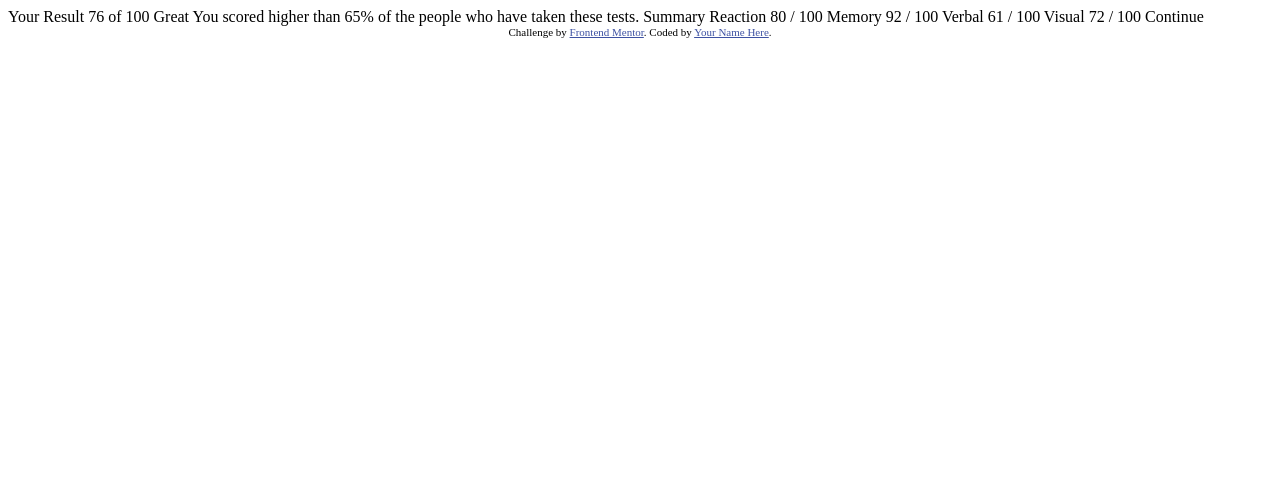
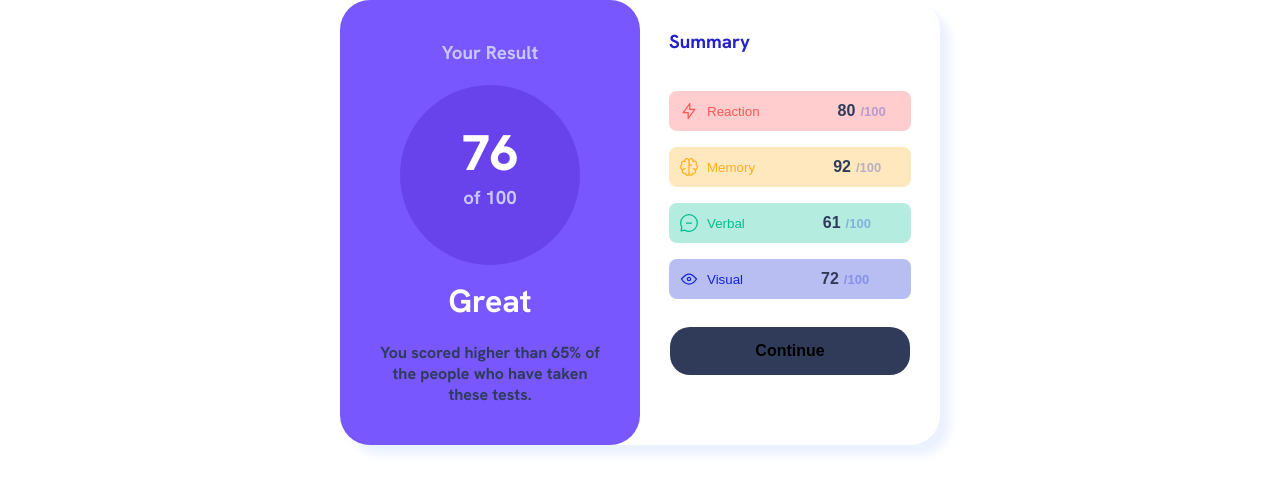
Before and after one commit to Gopihacks/results-summary-components, a plain HTML site: page index.html in a window 1280 px wide. Drawn offline with Linux system fonts and the light colour scheme.

Commit message:
Project upload

```diff
--- a/index.html
+++ b/index.html
@@ -6,42 +6,37 @@
 
   <link rel="icon" type="image/png" sizes="32x32" href="./assets/images/favicon-32x32.png">
 
-  <title>Frontend Mentor | Results summary component</title>
-
-  <!-- Feel free to remove these styles or customise in your own stylesheet 👍 -->
-  <style>
-    .attribution { font-size: 11px; text-align: center; }
-    .attribution a { color: hsl(228, 45%, 44%); }
-  </style>
+  <title>Results summary component</title>
+  <link rel="stylesheet" href="./style.css"/>
 </head>
 <body>
 
-  Your Result
-  76
-  of 100
-
-  Great
-  You scored higher than 65% of the people who have taken these tests.
-
-  Summary
-
-  Reaction
-  80 / 100
-
-  Memory
-  92 / 100
-
-  Verbal
-  61 / 100
-
-  Visual
-  72 / 100
-
-  Continue
+  <div class="container">
+    <div class="row1">
+      <h3>Your Result</h3>
+      <div class="score">
+        <h2>76</h2>
+        <h3>of 100</h3>
+      </div>
+      <h1> Great</h1>
+      <p>You scored higher than 65% of <br>the people who have taken <br>these tests.</p>
+    </div>
+    <div class="row2">
+      <h3>Summary</h3>
+      <div class="btn">
+        <button><img src="./assets/images/icon-reaction.svg" value="Reaction"/> Reaction<p>80<span>/100</span></p></button>
+        <button><img src="./assets/images/icon-memory.svg"/>Memory<p>92<span>/100</span></p></button>
+        <button><img src="./assets/images/icon-verbal.svg"/>Verbal<p>61<span>/100</span></p></button>
+        <button><img src="./assets/images/icon-visual.svg"/>Visual<p>72<span>/100</span></p></button>
+      </div>
+      <button class="continue">Continue</button>
+    </div>
+  </div>
+  <!--
 
   <div class="attribution">
     Challenge by <a href="https://www.frontendmentor.io?ref=challenge" target="_blank">Frontend Mentor</a>.
     Coded by <a href="#">Your Name Here</a>.
-  </div>
+  </div> -->
 </body>
 </html>
--- /dev/null
+++ b/style.css
@@ -0,0 +1,221 @@
+@import url('https://fonts.googleapis.com/css2?family=Hanken+Grotesk:ital,wght@0,100..900;1,100..900&display=swap');
+
+
+*{
+    padding: 0;
+    margin: 0;
+}
+
+body{
+    font-family: var(--FONT-FAMILY);
+    display: flex;
+    justify-content: center;
+    align-items: center;
+}
+
+
+
+:root{
+    /* PRIMARY COLORS */
+    --LIGHT-RED: hsl(0, 100%, 67%);
+    --ORANGEY-YELLOW: hsl(39, 100%, 56%);
+    --GREEN-TEAL: hsl(166, 100%, 37%);
+    --COBALT-BLUE: hsl(234, 85%, 45%);
+
+
+    /* GRADIENTS COLORS */
+    /* BACKGROUND */
+    --LIGHT-SLATE-BLUE: hsl(252, 100%, 67%);
+    --LIGHT-ROYAL-BLUE: hsl(241, 81%, 54%);
+
+    /* CIRCLE */
+    --VIOLET-BLUE: hsla(256, 72%, 46%, 0.37);
+    --PERSIAN-BLUE: hsla(241, 72%, 46%, 1);
+
+    /* NEUTRAL COLORS */
+    --WHITE: hsl(0, 0%, 100%);
+    --PALE-BLUE: hsl(221, 100%, 96%);
+    --LIGHT-LAVENDER: hsl(241, 100%, 89%);
+    --DARK-GRAY-BLUE: hsl(224, 30%, 27%);
+
+    /* FONT SIZE (PARAGRAPH) */
+    --FONT: 18px;
+
+    /* FONT WEIGHT */
+    --FONT-WEIGHT:800;
+
+    /* FONT FAMILY */
+    --FONT-FAMILY:Hanken Grotesk;
+
+}
+
+
+.container{
+    width: 600px;
+    height: auto;
+    box-shadow: 10px 10px 10px var(--PALE-BLUE);
+    border-radius: 30px;
+    display: flex;
+    flex-direction: row;
+}
+
+/* styles for row1 */
+.row1{
+    width: 50%;
+    height: 100%;
+    border-radius: inherit;
+    background-color: var(--LIGHT-SLATE-BLUE);
+    display: flex;
+    justify-content: center;
+    flex-direction: column ;
+    align-items: center;
+    padding: 20px 0px;
+}
+.row1 h3{
+    padding: 20px;
+    color: var(--LIGHT-LAVENDER);
+}
+.row1 .score{
+    width: 180px;
+    height: 180px;
+    border-radius: 50%;
+    background-color: var(--VIOLET-BLUE);
+    display: flex;
+    justify-content: center;
+    align-items: center;
+    flex-direction: column;
+    margin-bottom: 15px;
+}
+.row1 .score h2{
+    font-weight: var(--FONT-WEIGHT);
+    color: var(--WHITE);
+    font-size: 50px;
+}
+.row1 .score h3{
+    padding-top: 0;
+    color: var(--LIGHT-LAVENDER);
+}
+.row1 h1{
+    color: var(--WHITE);
+
+}
+.row1 p{
+    color: var(--DARK-GRAY-BLUE);
+    font-weight: 700;
+    padding: 20px;
+    text-align: center;
+}
+
+
+/* styles for row2 */
+
+.row2{
+    width: 50%;
+    height: auto;
+}
+.row2 h3{
+    color: var(--PERSIAN-BLUE);
+    padding: 29px;
+}
+.row2 .btn{
+    display: flex;
+    flex-direction: column;
+    justify-content: center;
+}
+.row2 .btn button{
+    padding: 10px;
+    margin: 8px 29px;
+    display: flex;
+    align-items: center;
+    justify-content: flex-start;
+    flex-wrap: wrap;
+    gap: 8px;
+    border-radius: 8px;
+    border: 0;
+    cursor: pointer;
+}
+.row2 .btn button:first-child{
+    background-color: hsla(0, 100%, 67%, 0.295);;
+    color: var(--LIGHT-RED);
+}
+.row2 .btn button:nth-child(2){
+    background-color: hsla(39, 100%, 56%,0.295);
+    color: var(--ORANGEY-YELLOW);
+}
+.row2 .btn button:nth-child(3){
+    background-color:hsla(166, 100%, 37%,0.295) ;
+    color: var(--GREEN-TEAL);
+}
+.row2 .btn button:last-child{
+    background-color: hsla(234, 85%, 45%,0.295);
+    color: var(--COBALT-BLUE);
+}
+.row2 .btn button p{
+    padding-left: 70px;
+    font-size: 16px;
+    font-weight: var(--FONT-WEIGHT);
+    color: var(--DARK-GRAY-BLUE);
+}
+
+.row2 .btn button p span{
+    color: hsla(234, 85%, 45%,0.295);
+    font-size:small;
+    padding: 5px;
+}
+
+
+.row2 .continue{
+    padding: 15px 70px;
+    width: 80%;
+    margin:20px 30px;
+    border-radius: 20px;
+    border: 0;
+    background-color: var(--DARK-GRAY-BLUE);
+    font-weight: 600;
+    font-size: 16px;
+    cursor: pointer;
+}
+
+.row2 button:hover{
+    transform: translateY(-10px);
+    transition-duration: 1s;
+}
+
+
+@media screen and (max-width:375px) {
+    .container{
+        width: 600px;
+        height: auto;
+        box-shadow: none;
+        border-radius: 30px;
+        display: flex;
+        flex-direction: column;
+    }
+
+    .row1,.row2{
+        width: 100%;
+        height: auto;
+    }
+}
+
+
+
+
+
+
+
+
+
+
+
+
+
+
+
+
+
+
+
+
+/*  .attribution { font-size: 11px; text-align: center; }
+    .attribution a { color: hsl(228, 45%, 44%); } */
```
